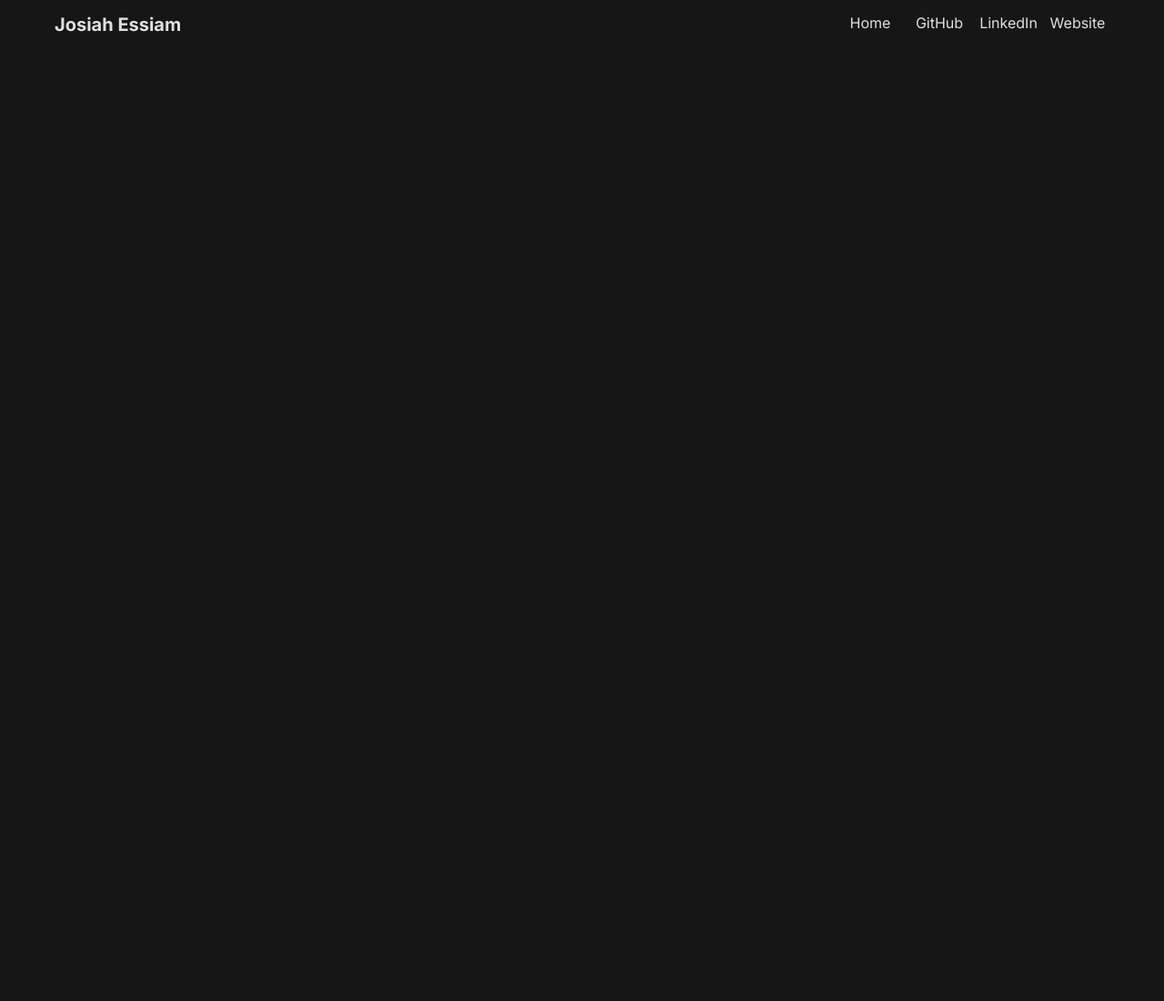
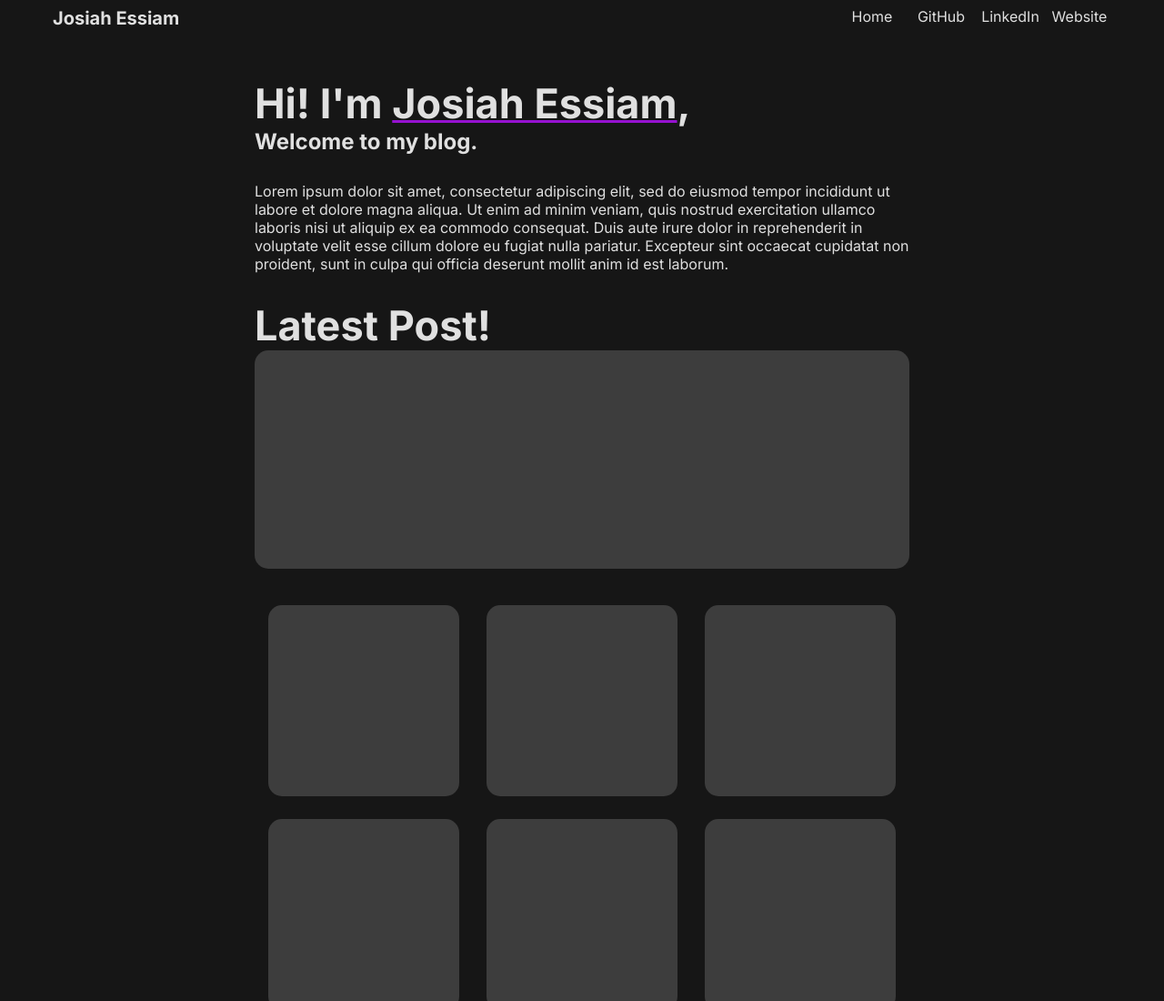
Before and after one commit to jessiam06/Blog, a plain HTML site: page index.html in a window 1280 px wide. Shown: the top 1100 px of the page at 91% size. Before the commit the page ends 800 px from the top, so only its background shows below. Drawn offline with Linux system fonts and the light colour scheme.

Commit message:
Did some templating for the layout of the site. Functionality not in yet. Need to work on the alignment of the blog post cards, as well as get placeholder thumbnails and titles in.

```diff
--- a/index.html
+++ b/index.html
@@ -35,6 +35,45 @@
         </div>
     </nav>
 
+    <div class="page">
+
+
+        <div class="welcome">
+            <h1>Hi! I'm <span style="text-decoration: underline #9611D0 3px;">Josiah Essiam</span>,</h1>
+            <h2 style="margin-top: 0; margin-bottom: 30px;">Welcome to my blog.</h2>
+            <p>Lorem ipsum dolor sit amet, consectetur adipiscing elit, sed do eiusmod tempor incididunt ut labore et dolore magna aliqua. Ut enim ad minim veniam, quis nostrud exercitation ullamco laboris nisi ut aliquip ex ea commodo consequat. Duis aute irure dolor in reprehenderit in voluptate velit esse cillum dolore eu fugiat nulla pariatur. Excepteur sint occaecat cupidatat non proident, sunt in culpa qui officia deserunt mollit anim id est laborum.</p>
+        </div>
+
+        <div class="latest">
+            <h1>Latest Post!</h1>
+            <div class="latest-post-body">
+
+            </div>
+        </div>
+
+        <div class="post-grid">
+            <div class ="post"></div>
+            <div class ="post"></div>
+            <div class ="post"></div>
+            <div class ="post"></div>
+            <div class ="post"></div>
+            <div class ="post"></div>
+            <div class ="post"></div>
+            <div class ="post"></div>
+            <div class ="post"></div>
+            <div class ="post"></div>
+            <div class ="post"></div>
+            <div class ="post"></div>
+        </div>
+
+
+
+    </div>
+
+
+
+    </div>
+
 
 </body>
 </html>
--- a/styles.css
+++ b/styles.css
@@ -2,9 +2,10 @@ body{
     color: #E0E0E0;
     background-color: #161616;
     font-family: Inter;
-    margin-top: 15px;
-    margin-left: 60px;
-    margin-right: 60px;
+}
+
+h1{
+    font-size: 45px;margin-bottom: 0;
 }
 
 .title{
@@ -17,6 +18,7 @@ body{
     display: grid;
     grid-template-columns: 15fr 1fr ;
     justify-items: start;
+    margin: 0 50px;
 }
 
 .link-menu{
@@ -34,3 +36,38 @@ body{
     text-decoration: underline #9611D0 2px;
     cursor: pointer;
 }
+
+.welcome{
+    margin-bottom: 20px;
+}
+
+.page{
+    max-width: 720px;
+    margin:0 auto;
+    padding: 24px;
+}
+
+.post-grid{
+    max-width: 720px;
+    display: grid;
+    grid-template-columns: 1fr 1fr 1fr;
+    row-gap: 25px;
+    margin:0 auto;
+    justify-items: center;
+}
+
+.latest-post-body{
+    width: 1fr;
+    height: 240px;
+    margin-bottom: 40px;
+    background-color: #3D3D3D;
+    border-radius: 15px;
+
+}
+
+.post{
+    background-color: #3D3D3D;
+    width: 210px;
+    height: 210px;
+    border-radius: 15px;
+}
```
